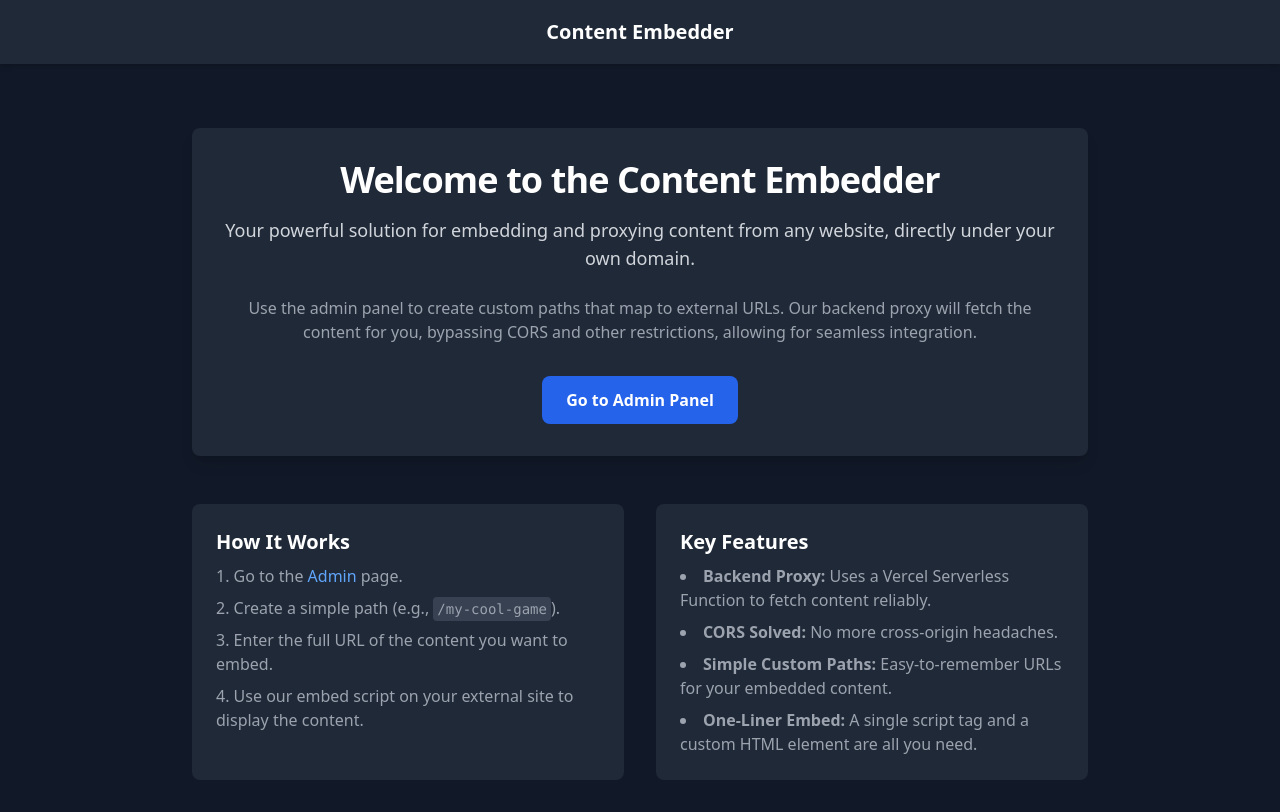
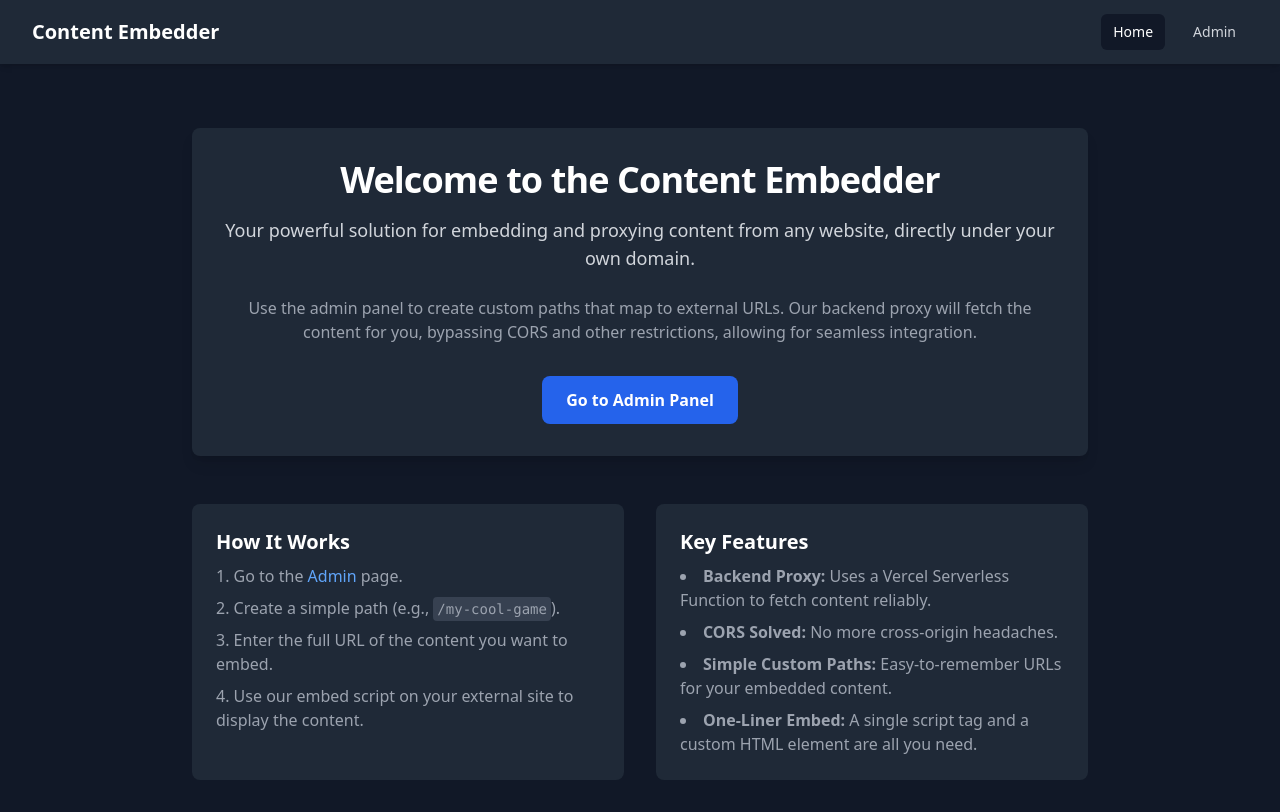
Before and after one commit to dgstuff/newbypasser, a React (Vite) app: page / in a window 1280 px wide. Built offline with nearby package versions, Linux system fonts and the light colour scheme.

Commit message:
Update Header.tsx

```diff
--- a/components/Header.tsx
+++ b/components/Header.tsx
@@ -1,12 +1,30 @@
 import React from 'react';
+import { NavLink } from 'react-router-dom';
 
 const Header: React.FC = () => {
+  const linkClass = ({ isActive }: { isActive: boolean }) =>
+    `px-3 py-2 rounded-md text-sm font-medium transition-colors ${
+      isActive
+        ? 'bg-gray-900 text-white'
+        : 'text-gray-300 hover:bg-gray-700 hover:text-white'
+    }`;
+
   return (
     <header className="bg-gray-800 shadow-md">
       <nav className="container mx-auto px-4 sm:px-6 lg:px-8">
-        <div className="flex items-center justify-center h-16">
+        <div className="flex items-center justify-between h-16">
           <div className="flex items-center">
-            <span className="font-bold text-xl text-white">Content Embedder</span>
+            <NavLink to="/" className="font-bold text-xl text-white">
+              Content Embedder
+            </NavLink>
+          </div>
+          <div className="flex items-center space-x-4">
+            <NavLink to="/" className={linkClass} end>
+              Home
+            </NavLink>
+            <NavLink to="/admin" className={linkClass}>
+              Admin
+            </NavLink>
           </div>
         </div>
       </nav>
```
